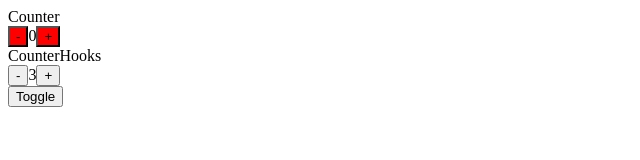
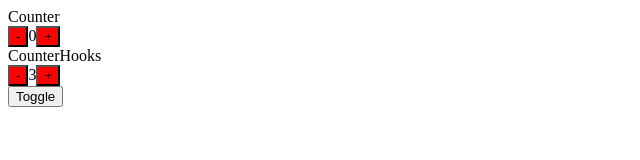
Before and after one commit to shafali03/counter-react, a React (Create React App) app: page / in a window 1280 px wide. Shown: the top 160 px of the page, without its empty margins (0-640 px from the left). Built offline with nearby package versions, Linux system fonts and the light colour scheme.

Commit message:
used hook to style button to change colour when toggle

```diff
--- a/src/CounterHooks.js
+++ b/src/CounterHooks.js
@@ -1,12 +1,14 @@
-import React, {useState} from 'react'
+import React, {useState, useContext} from 'react'
+import { ThemeContext } from './App'
 
 export default function CounterHooks({ initialCount }) {
   const [count, setCount] = useState(initialCount)
+  const style = useContext(ThemeContext)
   return (
     <div>
-      <button onClick={() => setCount(prevCount => prevCount -1 )}>-</button>
+      <button style={style} onClick={() => setCount(prevCount => prevCount -1 )}>-</button>
         <span>{count}</span>
-      <button onClick={() => setCount(prevCount => prevCount + 1)}>+</button>
+      <button style={style} onClick={() => setCount(prevCount => prevCount + 1)}>+</button>
     </div>
   )
 }
```
